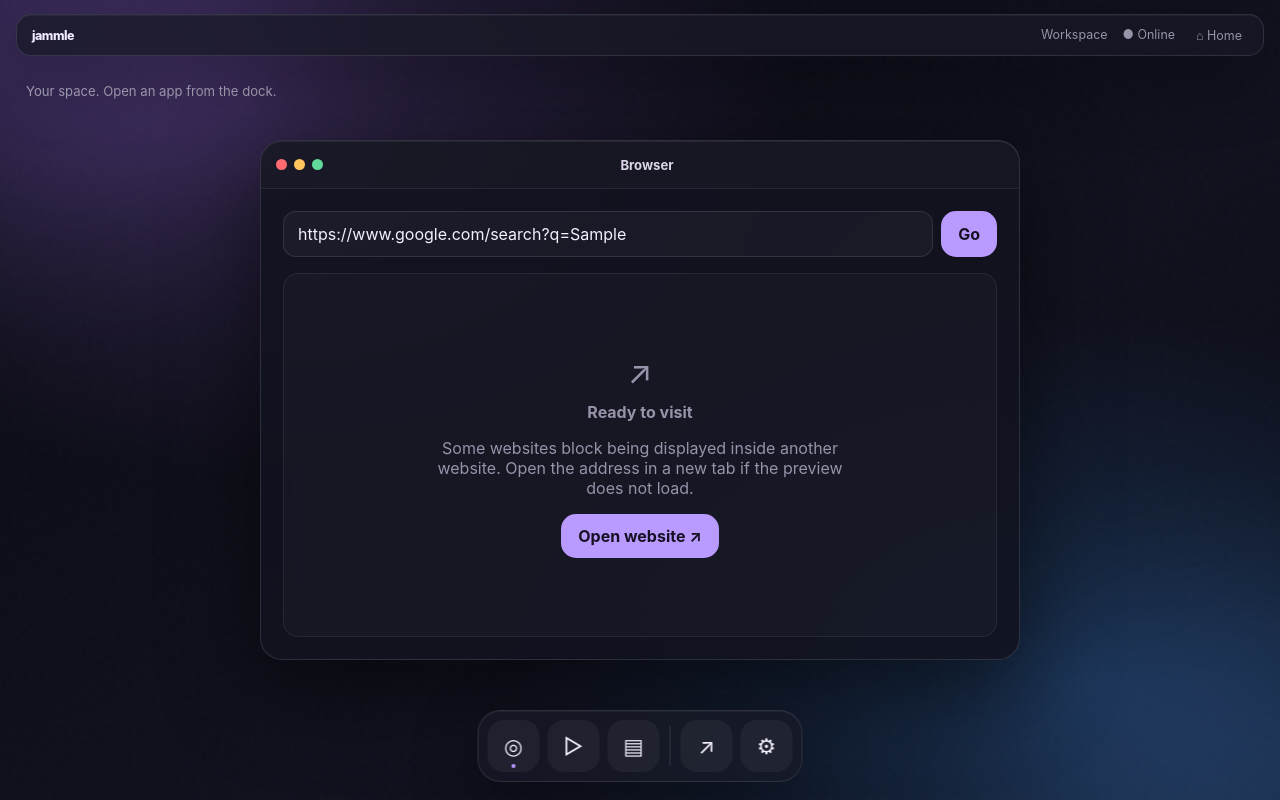
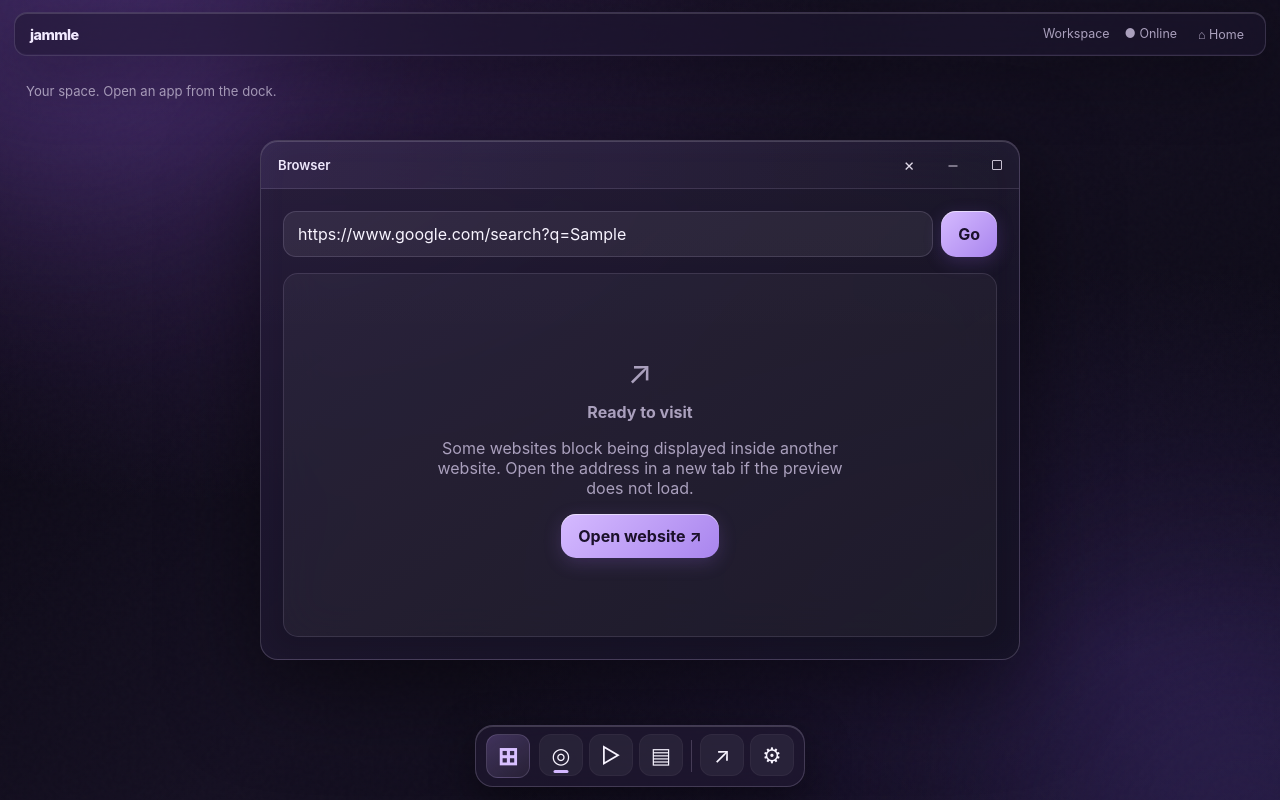
Before and after one commit to liamiskulet/jammmle, a plain HTML site: page index.html in a window 1280 px wide. Both pictures are taken after typing "Sample" into the empty fields and a click on the button "Go ↗". Drawn offline with Linux system fonts and the light colour scheme.

Commit message:
Give Jammle a Windows-inspired violet Liquid Glass appearance

```diff
--- a/style.css
+++ b/style.css
@@ -24,3 +24,137 @@ button,.window,.glass{transition-duration:calc(.2s * var(--motion,1))}
 .dock-wrap.dock-left{left:18px;bottom:auto;top:50%;transform:translateY(-50%)}.dock-wrap.dock-left .dock,.dock-wrap.dock-right .dock{flex-direction:column}
 .dock-wrap.dock-right{left:auto;right:18px;bottom:auto;top:50%;transform:translateY(-50%)}
 @media(max-width:560px){.theme-control{grid-template-columns:1fr 42%}.dock-wrap.dock-left{left:7px}.dock-wrap.dock-right{right:7px}.dock-wrap.dock-left .dock-btn,.dock-wrap.dock-right .dock-btn{width:42px;height:42px}.preset-card{grid-template-columns:45px 1fr}.preset-preview{width:45px;height:42px}}
+
+
+/* Windows-inspired violet Liquid Glass finish */
+:root{
+ --bg:#090711;
+ --panel:rgba(25,18,43,.56);
+ --panel2:rgba(255,255,255,.065);
+ --line:rgba(224,207,255,.15);
+ --text:#f8f4ff;
+ --muted:#aaa0bd;
+ --accent:#bd9aff;
+ --accent-rgb:189,154,255;
+ --blur:30px;
+ --radius:18px;
+}
+body{
+ background:
+  radial-gradient(ellipse at 16% 8%,rgba(117,68,177,.32),transparent 42%),
+  radial-gradient(ellipse at 88% 82%,rgba(77,49,135,.28),transparent 42%),
+  linear-gradient(135deg,#090711 0%,#151022 48%,#090812 100%);
+}
+.orb{background:#a56cff;opacity:.22;filter:blur(110px)}
+.orb.two{background:#7554d6;opacity:.2}
+.glass{
+ background:linear-gradient(135deg,rgba(42,31,65,.60),rgba(17,16,31,.48));
+ border-color:rgba(229,211,255,.16);
+ box-shadow:0 18px 65px rgba(0,0,0,.34),inset 0 1px rgba(255,255,255,.14),inset 0 -1px rgba(190,150,255,.05);
+}
+.home-inner{transform:translateY(-3vh)}
+.brand{font-size:clamp(4.2rem,13vw,7.2rem);text-shadow:0 0 55px rgba(181,135,255,.42)}
+.tagline{color:#b7abc9}
+.search{
+ border-radius:18px;
+ background:linear-gradient(120deg,rgba(255,255,255,.105),rgba(185,145,255,.055));
+ border-color:rgba(230,211,255,.2);
+ box-shadow:0 18px 55px rgba(0,0,0,.32),inset 0 1px rgba(255,255,255,.16);
+}
+.search:focus-within{border-color:rgba(199,165,255,.72);box-shadow:0 0 0 3px rgba(167,119,255,.12),0 18px 55px #0005}
+.search button,.primary{
+ color:#1b112b;
+ background:linear-gradient(135deg,#d5baff,#a985ee);
+ box-shadow:0 5px 18px rgba(151,104,226,.22),inset 0 1px rgba(255,255,255,.55);
+}
+.quick-app{
+ border-radius:15px;
+ background:rgba(255,255,255,.055);
+ border-color:rgba(226,208,255,.15);
+ backdrop-filter:blur(18px);
+}
+.quick-app:hover{background:rgba(183,143,255,.14);border-color:rgba(199,165,255,.45)}
+.topbar{
+ top:12px;left:14px;right:14px;height:44px;border-radius:13px;
+ background:rgba(30,23,47,.56);
+}
+.top-brand{font-size:.9rem}
+.desktop-hint{color:#b6a9ca}
+.dock-wrap{bottom:13px}
+.dock{
+ gap:6px;padding:8px 10px;border-radius:18px;
+ background:rgba(35,27,53,.62);
+ border:1px solid rgba(234,218,255,.19);
+ box-shadow:0 14px 45px rgba(0,0,0,.42),inset 0 1px rgba(255,255,255,.16);
+}
+.dock::before{
+ content:"⊞";
+ display:grid;place-items:center;
+ width:42px;height:42px;margin-right:3px;
+ border-radius:12px;
+ color:#d8c0ff;font-size:1.55rem;font-weight:700;
+ background:linear-gradient(145deg,rgba(190,151,255,.23),rgba(255,255,255,.055));
+ border:1px solid rgba(223,203,255,.16);
+}
+.dock-btn{
+ width:44px;height:42px;border-radius:12px;
+ background:rgba(255,255,255,.055);
+ border-color:rgba(255,255,255,.04);
+}
+.dock-btn:hover{transform:translateY(-4px);background:rgba(190,151,255,.18);border-color:rgba(218,195,255,.25)}
+.dock-btn.open:after{bottom:2px;width:15px;height:3px;border-radius:4px;background:#d4b8ff}
+.dock-sep{background:rgba(232,215,255,.2)}
+.window{
+ background:linear-gradient(145deg,rgba(36,27,55,.82),rgba(17,16,29,.78));
+ border:1px solid rgba(229,211,255,.2);
+ border-radius:var(--radius);
+ box-shadow:0 28px 90px rgba(0,0,0,.5),inset 0 1px rgba(255,255,255,.16),inset 0 0 35px rgba(171,126,255,.035);
+}
+.window-head{
+ height:48px;padding:0 0 0 17px;gap:12px;
+ background:linear-gradient(90deg,rgba(194,160,255,.09),rgba(255,255,255,.025));
+ border-bottom:1px solid rgba(229,211,255,.13);
+ cursor:grab;
+}
+.window-title{
+ order:0;flex:1;text-align:left;margin:0;
+ color:#eee6fb;font-size:.82rem;font-weight:600;
+}
+.traffic{
+ order:2;height:100%;gap:0;margin-left:auto;
+}
+.traffic button{
+ width:44px;height:100%;border-radius:0;
+ background:transparent!important;
+ position:relative;
+}
+.traffic button::after{
+ content:"";position:absolute;left:50%;top:50%;
+ width:9px;height:9px;transform:translate(-50%,-50%);
+ border:1px solid rgba(247,239,255,.78);
+}
+.traffic .min::after{height:1px;border:0;background:rgba(247,239,255,.85);top:54%}
+.traffic .max::after{width:8px;height:8px;border-radius:1px}
+.traffic .close::after{content:"×";width:auto;height:auto;border:0;font-size:17px;line-height:1;color:rgba(247,239,255,.9)}
+.traffic .close:hover{background:#c94f75!important}
+.traffic .min:hover,.traffic .max:hover{background:rgba(255,255,255,.12)!important}
+.window-body{background:linear-gradient(180deg,rgba(255,255,255,.012),transparent 35%)}
+.browser-bar input,.field{
+ background:rgba(255,255,255,.065);
+ border-color:rgba(229,211,255,.15);
+}
+.browser-bar input:focus,.field:focus{border-color:rgba(195,158,255,.6)}
+.browser-view,.tile,.file-item,.notice{
+ background:rgba(255,255,255,.045);
+ border-color:rgba(229,211,255,.12);
+}
+.preset-card{background:rgba(255,255,255,.045)}
+.preset-card.selected{background:rgba(189,154,255,.13)}
+.secondary{background:rgba(255,255,255,.06)}
+@media(max-width:560px){
+ .dock-wrap{bottom:8px}
+ .dock{padding:6px;gap:4px}
+ .dock::before{width:38px;height:38px}
+ .dock-btn{width:39px;height:38px}
+ .traffic button{width:36px}
+}
```
